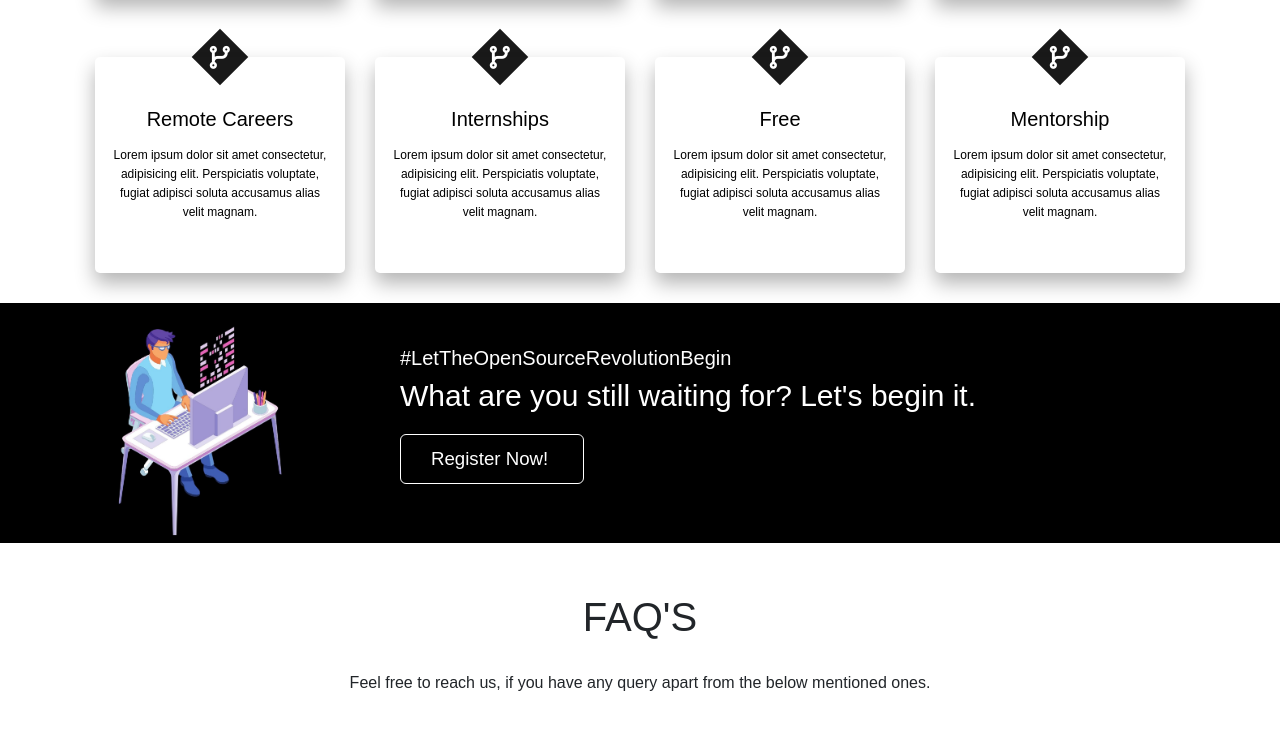
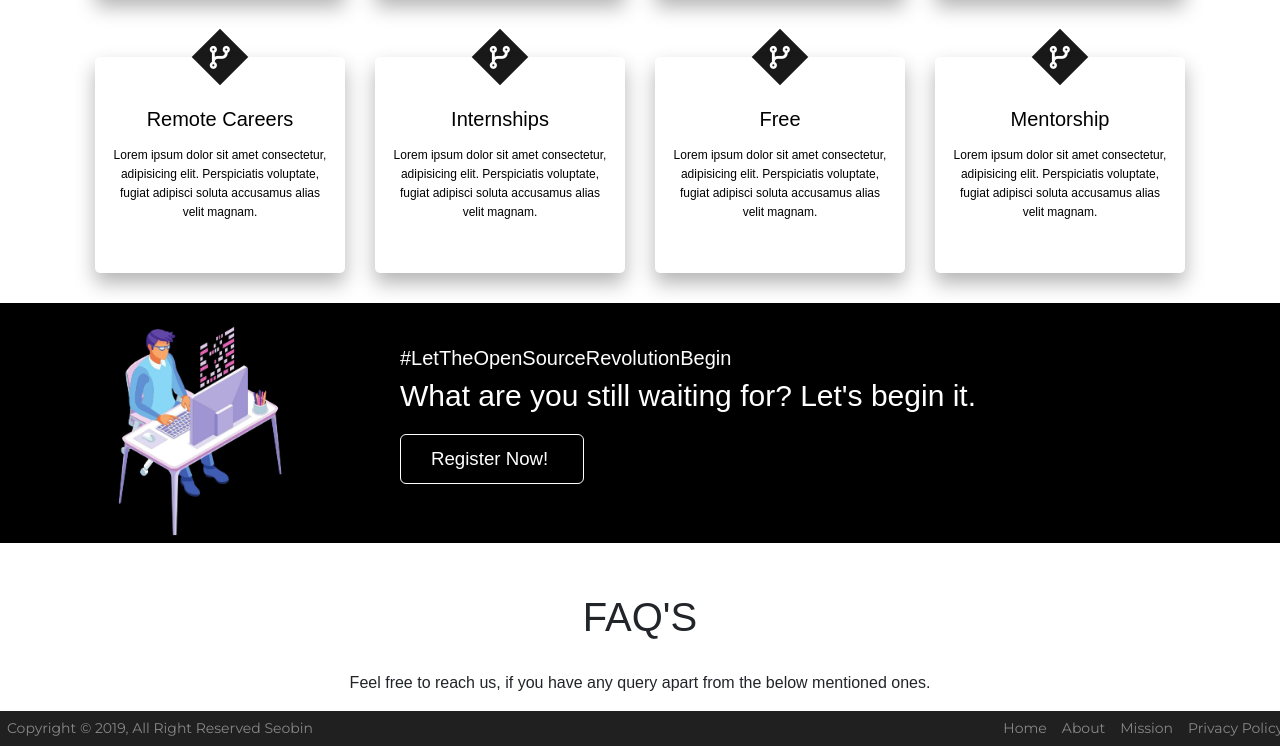
Before and after one commit to Mukulbaid63/UnScripted, a plain HTML site: page index.html in a window 1280 px wide. Shown: the part 1612-2358 px from the top of the page. Before the commit the page ends 2323 px from the top, so only its background shows below. Drawn offline with nearby package versions, Linux system fonts and the light colour scheme.

Commit message:
Copyright footer added

```diff
--- a/index.html
+++ b/index.html
@@ -7,7 +7,11 @@
     <head>
     <meta charset="UTF-8" />
     <meta name="viewport" content="width=device-width, initial-scale=1.0" />
-    <title>Muddhit Baid</title>
+    <title>Test</title>
+    <link rel="stylesheet" href="https://cdnjs.cloudflare.com/ajax/libs/font-awesome/4.7.0/css/font-awesome.css" />
+    <link href="//maxcdn.bootstrapcdn.com/bootstrap/4.1.1/css/bootstrap.min.css" rel="stylesheet" id="bootstrap-css">
+<script src="//maxcdn.bootstrapcdn.com/bootstrap/4.1.1/js/bootstrap.min.js"></script>
+<script src="//cdnjs.cloudflare.com/ajax/libs/jquery/3.2.1/jquery.min.js"></script>
     <link rel="stylesheet" href="https://stackpath.bootstrapcdn.com/bootstrap/4.5.2/css/bootstrap.min.css" />
     <link rel="stylesheet" href="style.css" />
     <script src="https://code.jquery.com/jquery-3.5.1.min.js"></script>
@@ -171,6 +175,19 @@
                 <p class="faq-tag">Feel free to reach us, if you have any query apart from the below mentioned ones.</p>
             </div>
         </section>
+        <div class="footer">
 
+        </div>
+        <section class="copyright">
+            <div class="copy-text">Copyright © 2019, All Right Reserved Seobin</div>
+            <nav class="navbar copyright-buttons">
+
+                    <div class="copy-home">Home</div>
+                    <div class="copy-about">About</div>
+                    <div class="copy-mission">Mission</div>
+                    <div class="copy-pp">Privacy Policy</div>
+
+            </nav>
+        </section>
     </body>
 </html>
--- a/style.css
+++ b/style.css
@@ -14,7 +14,7 @@ body {
     font-weight: 900;
 
 }
-.navbar{
+.navbar-dark{
     top:0;
     right: 0;
     left: 0;
@@ -340,3 +340,54 @@ i{
 .faq-tag{
     font-size:1.2em;
 }
+.footer {
+    display: flex;
+    left: 0;
+    bottom: 0;
+    width: 100%;
+    background-color:#151414;
+    color: white;
+    text-align: center;
+  }
+.copyright{
+    background-color: #202020;
+    color:#878787;
+    display: flex;
+    font-family: 'Montserrat';
+    font-size: 1.05em;
+}
+.copyright-buttons{
+    padding: 0px;
+    left:53%;
+
+}
+.copy-text{
+    padding: 7px;
+
+}
+.copy-home {
+padding: 5px;
+padding-right: 5px;
+margin-right: 5px;
+cursor: pointer;
+}
+.copy-about {
+padding: 5px;
+padding-right: 5px;
+margin-right: 5px;
+cursor: pointer;
+
+}
+.copy-mission{
+padding: 5px;
+margin-right: 5px;
+padding-right: 5px;
+cursor: pointer;
+
+}
+.copy-pp{
+padding: 5px;
+padding-right: 0px;
+cursor: pointer;
+
+}
```
